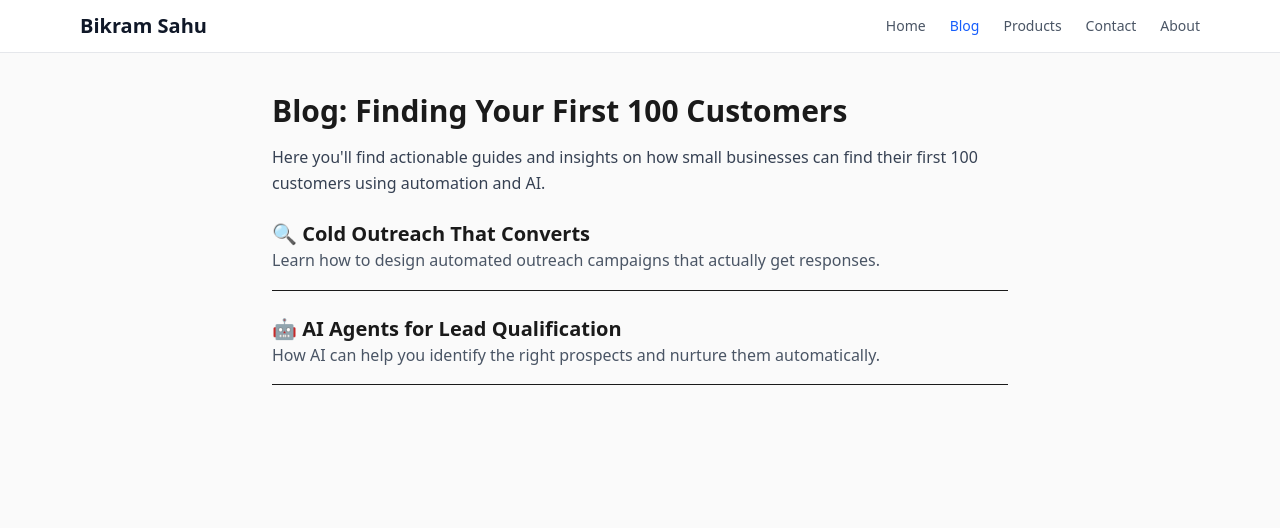
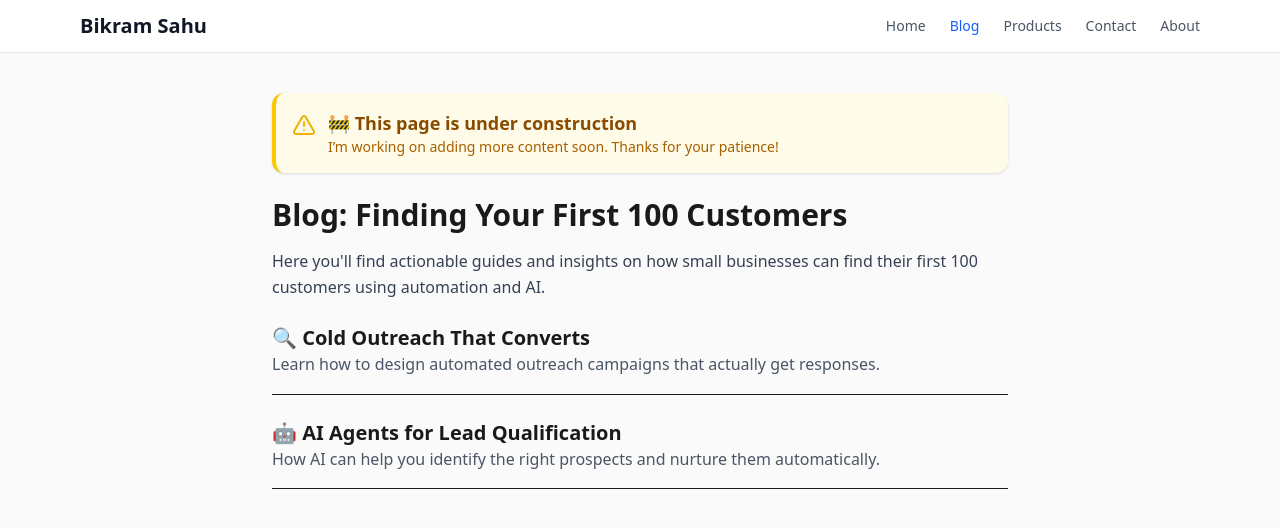
Before and after one commit to bikramiter/bikramsahu.com, a Next.js app: page /blog in a window 1280 px wide. Shown: the top 528 px of the page. Built offline with nearby package versions, Linux system fonts and the light colour scheme.

Commit message:
Add under construction banner

```diff
--- a/package.json
+++ b/package.json
@@ -10,6 +10,7 @@
   },
   "dependencies": {
     "@supabase/supabase-js": "^2.49.4",
+    "lucide-react": "^0.503.0",
     "next": "15.3.1",
     "react": "^19.0.0",
     "react-dom": "^19.0.0"
--- a/src/app/blog/page.tsx
+++ b/src/app/blog/page.tsx
@@ -1,6 +1,9 @@
+import UnderConstructionBanner from "@/components/UnderConstructionBanner";
+
 export default function BlogPage() {
   return (
     <div className="max-w-3xl mx-auto px-4 py-10">
+      <UnderConstructionBanner />
       <h1 className="text-3xl font-bold mb-4">
         Blog: Finding Your First 100 Customers
       </h1>
--- a/src/app/contact/page.tsx
+++ b/src/app/contact/page.tsx
@@ -1,6 +1,9 @@
+import UnderConstructionBanner from "@/components/UnderConstructionBanner";
+
 export default function ContactPage() {
   return (
     <div className="max-w-2xl mx-auto px-4 py-10">
+      <UnderConstructionBanner />
       <h1 className="text-3xl font-bold mb-6">Get In Touch</h1>
       <p className="mb-4 text-gray-700">
         Have a question or an idea? Let’s talk about how we can work together.
--- a/src/app/products/page.tsx
+++ b/src/app/products/page.tsx
@@ -1,6 +1,9 @@
+import UnderConstructionBanner from "@/components/UnderConstructionBanner";
+
 export default function ProductsPage() {
   return (
     <div className="max-w-4xl mx-auto px-4 py-10">
+      <UnderConstructionBanner />
       <h1 className="text-3xl font-bold mb-6">Products & Services</h1>
       <div className="space-y-8">
         <div>
--- /dev/null
+++ b/src/components/UnderConstructionBanner.tsx
@@ -0,0 +1,17 @@
+import { AlertTriangle } from "lucide-react";
+
+export default function UnderConstructionBanner() {
+  return (
+    <div className="flex items-start gap-3 bg-yellow-50 border-l-4 border-yellow-400 text-yellow-800 p-4 rounded-xl shadow-sm mb-6">
+      <AlertTriangle className="mt-1 text-yellow-500" />
+      <div>
+        <p className="font-semibold text-lg">
+          🚧 This page is under construction
+        </p>
+        <p className="text-sm text-yellow-700">
+          I’m working on adding more content soon. Thanks for your patience!
+        </p>
+      </div>
+    </div>
+  );
+}
```
Also changed, not shown: 1 other file (tests, documents, lock files or other folders).
